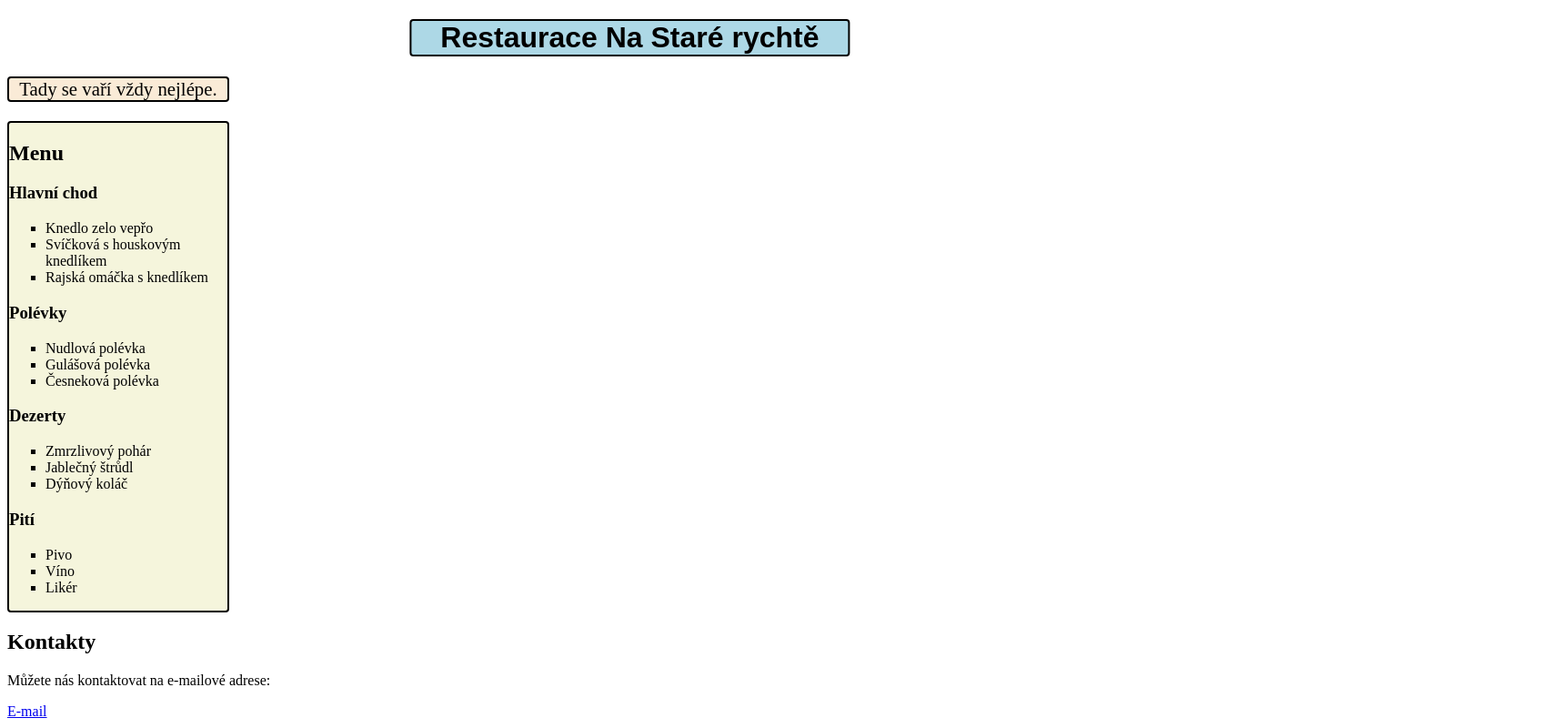
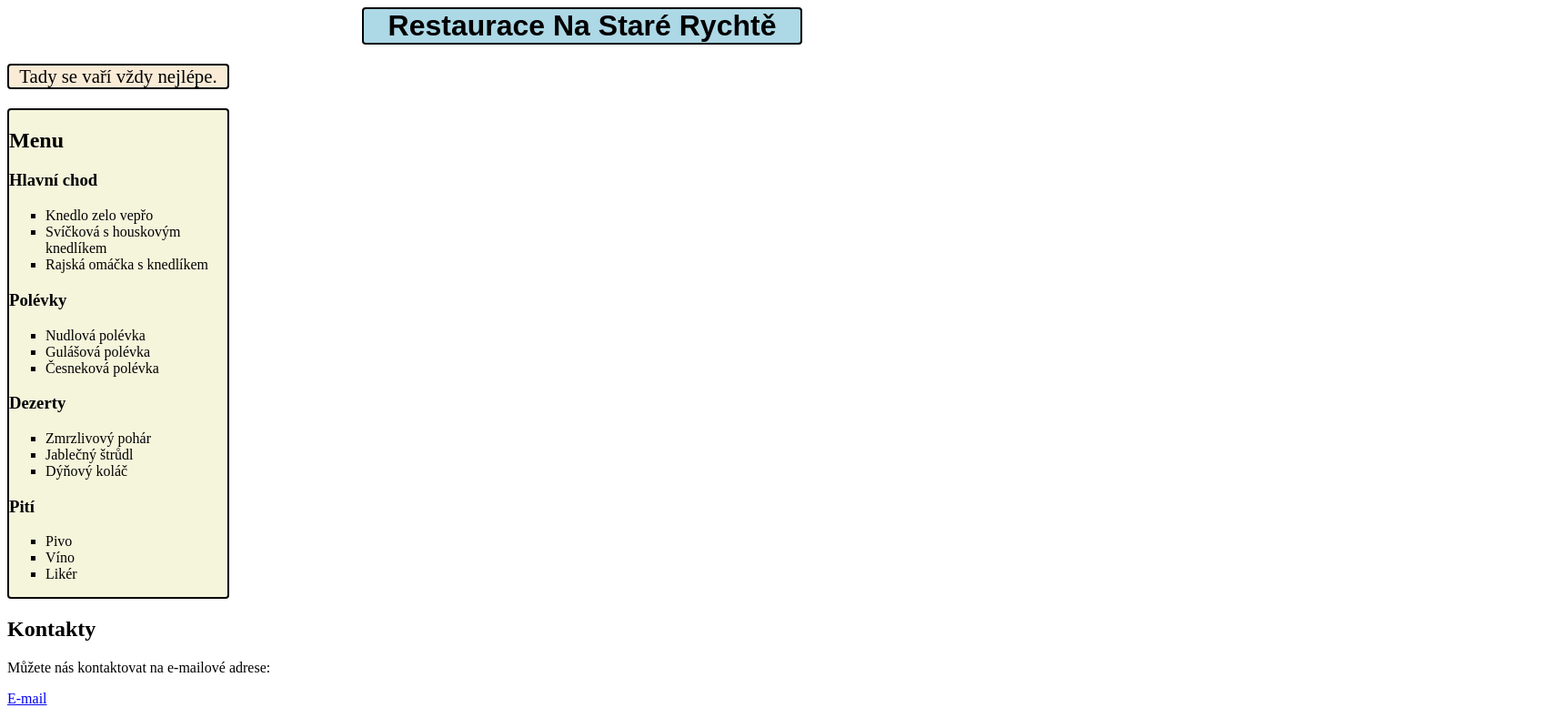
Before and after one commit to PetrFunda/Programov-n--2, a plain HTML site: page index.htm in a window 1280 px wide. Shown: the whole page at 91% size, 1714 px wide, since content can reach past the window. Drawn offline with Linux system fonts and the light colour scheme.

Commit message:
Úpravy nadpisu na střed

```diff
--- a/index.htm
+++ b/index.htm
@@ -8,9 +8,8 @@
     <title>Document</title>
 </head>
 <body>
-    <div class="title">
-        <h1 class="text">Restaurace Na Staré rychtě</h1>
-    </div>
+
+    <h1 class="text title">Restaurace Na Staré Rychtě</h1>
 
     <p class="text description">Tady se vaří vždy nejlépe.</p>
 
--- a/style.css
+++ b/style.css
@@ -39,6 +39,5 @@ li:hover{
 }
 
 .title{
-    margin-left: auto;
-    transform: translate(35%);
+    margin: auto;
 }
```
